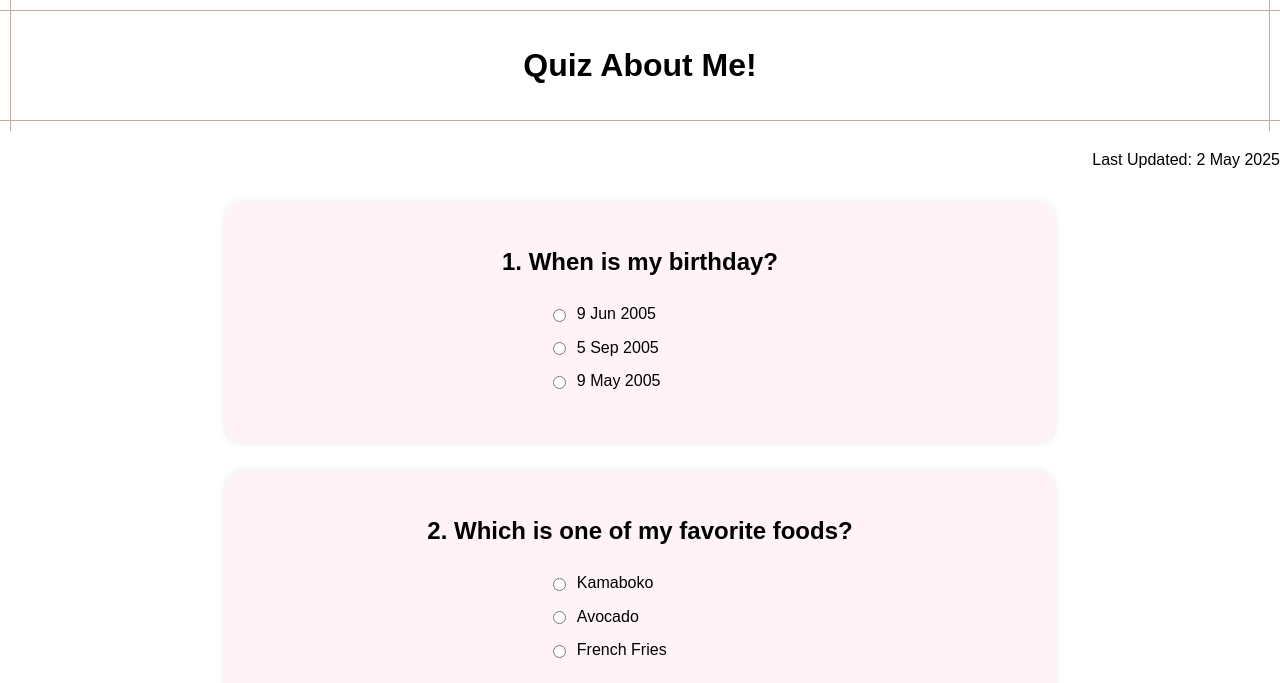
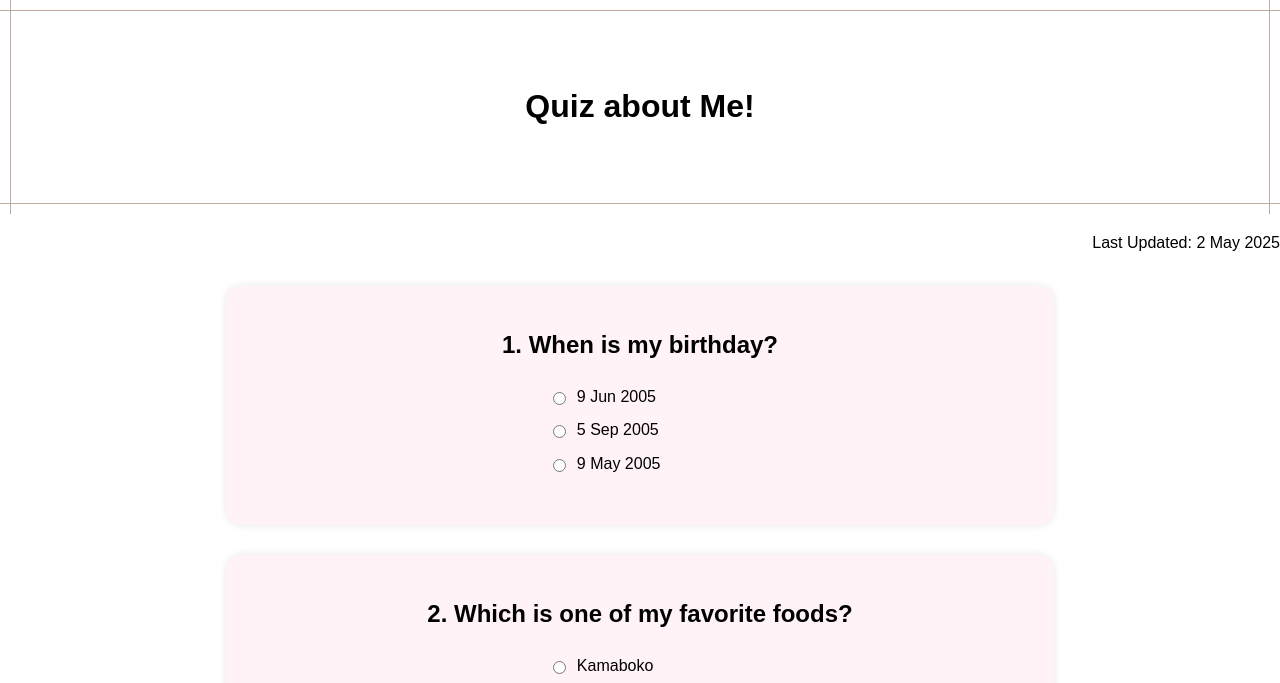
Before and after one commit to Riko159/AL, a plain HTML site: page quiz.html in a window 1280 px wide. Shown: the top 683 px of the page. Drawn offline with Linux system fonts and the light colour scheme.

Commit message:
Update quiz.html

```diff
--- a/quiz.html
+++ b/quiz.html
@@ -19,7 +19,7 @@
        background-repeat: repeat-y, repeat-x, repeat-y, repeat-x;
        background-image: linear-gradient(#C1AA9F, #C1AA9F), linear-gradient(#C1AA9F, #C1AA9F), linear-gradient(#C1AA9F, #C1AA9F), linear-gradient(#C1AA9F, #C1AA9F);
        color:#000000;">
-    <font size="6"><b>Quiz About Me!</b></font>
+     <h1 class="page-title">Quiz about Me!</h1>
   </div>
 
 <p align="right">
```
